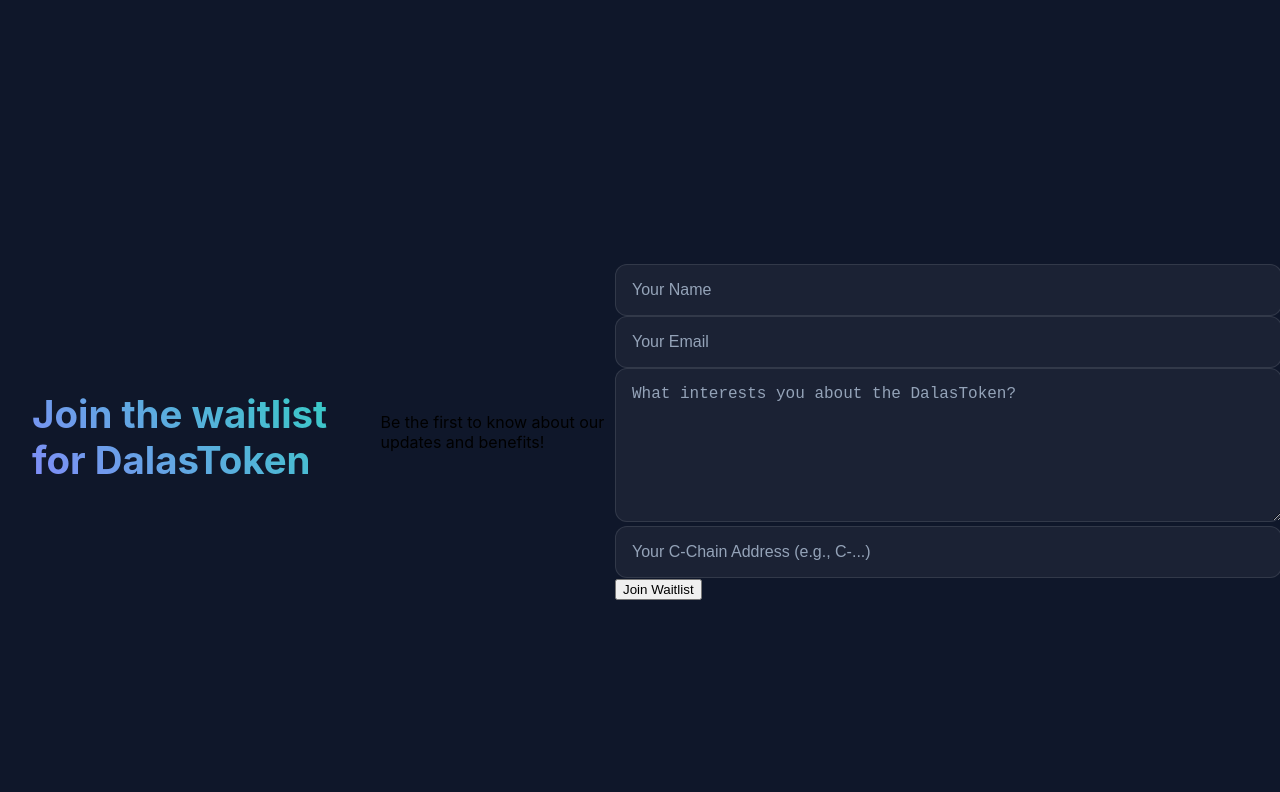
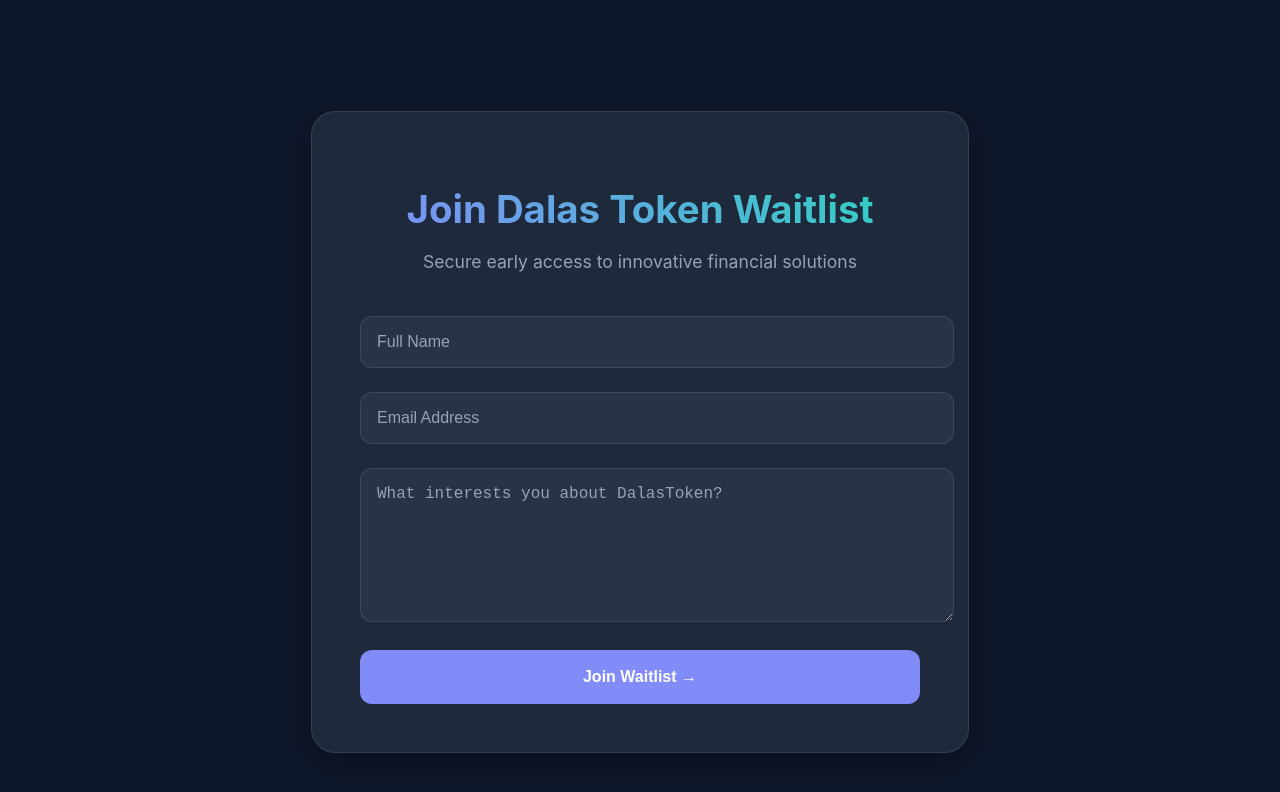
Before and after one commit to Dylan66/Token-Contract-for-Digital-Assets, a React (Create React App) app in the folder waitlist-landing-page/: page / in a window 1280 px wide. Shown: the top 792 px of the page. Built offline with nearby package versions, Linux system fonts and the light colour scheme.

Commit message:
update js

```diff
--- a/waitlist-landing-page/src/App.js
+++ b/waitlist-landing-page/src/App.js
@@ -2,114 +2,115 @@ import React, { useState } from "react";
 import "./App.css";
 
 function App() {
-  // State to hold form data
   const [formData, setFormData] = useState({
     name: "",
     email: "",
     interest: "",
-    cchainAddress: "",
   });
 
-  // State for form status and error messages
   const [status, setStatus] = useState({ success: null, message: "" });
+  const [isSubmitting, setIsSubmitting] = useState(false);
 
-  // Handle form input changes
   const handleChange = (e) => {
     setFormData({ ...formData, [e.target.name]: e.target.value });
   };
 
-  // Handle form submission
   const handleSubmit = async (e) => {
     e.preventDefault();
+    setIsSubmitting(true);
+    setStatus({ success: null, message: "" });
 
-    // Validate inputs before sending
-    if (!formData.name || !formData.email || !formData.cchainAddress) {
-      setStatus({ success: false, message: "Name, Email, and C-Chain Address are required." });
+    if (!formData.name || !formData.email) {
+      setStatus({ success: false, message: "Name and Email are required" });
+      setIsSubmitting(false);
       return;
     }
 
-    // Email validation
     const emailRegex = /^[^\s@]+@[^\s@]+\.[^\s@]+$/;
     if (!emailRegex.test(formData.email)) {
-      setStatus({ success: false, message: "Invalid email format." });
+      setStatus({ success: false, message: "Please enter a valid email" });
+      setIsSubmitting(false);
       return;
     }
 
-    // C-Chain Address validation (basic validation for non-empty and Avalanche address prefix)
-    const cChainRegex = /^C-/;
-    if (!cChainRegex.test(formData.cchainAddress)) {
-      setStatus({ success: false, message: "Invalid C-Chain address. It should start with 'C-'." });
-      return;
-    }
+    try {
+      // Simulate API call
+      await new Promise(resolve => setTimeout(resolve, 1000));
 
-    // Submit form data to backend
-    try {
-      const response = await fetch("https://script.google.com/macros/s/AKfycby49TB2fZ123RwDWXbtEzsKnGNWwGRyN8QcKb5TiIdqwy8er7O0oyocj-cwX1rOsbCG/exec", {
-        method: "POST",
-        headers: {
-          "Content-Type": "application/json",
-        },
-        body: JSON.stringify(formData),
+      setStatus({
+        success: true,
+        message: "Thank you! You've been added to the waitlist"
       });
-
-      if (!response.ok) {
-        throw new Error(`HTTP error! status: ${response.status}`);
-      }
-
-      const result = await response.json();
-      if (result.success) {
-        setStatus({ success: true, message: result.message });
-        setFormData({ name: "", email: "", interest: "", cchainAddress: "" }); // Resets the form
-      } else {
-        setStatus({ success: false, message: result.message });
-      }
+      setFormData({ name: "", email: "", interest: "" });
     } catch (error) {
-      console.error("Error submitting form:", error);
-      setStatus({ success: false, message: "An error occurred. Please try again." });
+      setStatus({
+        success: false,
+        message: "Submission failed. Please try again"
+      });
+    } finally {
+      setIsSubmitting(false);
     }
   };
 
   return (
     <div className="App">
-      <h1>Join the waitlist for DalasToken</h1>
-      <p>Be the first to know about our updates and benefits!</p>
+      <div className="container">
+        <header>
+          <h1>Join Dalas Token Waitlist</h1>
+          <p className="subtitle">
+            Secure early access to innovative financial solutions
+          </p>
+        </header>
+
         <form onSubmit={handleSubmit}>
+          <div className="form-group">
             <input
               type="text"
               name="name"
-          placeholder="Your Name"
+              placeholder="Full Name"
               value={formData.name}
               onChange={handleChange}
-          required
+              disabled={isSubmitting}
             />
+          </div>
+
+          <div className="form-group">
             <input
               type="email"
               name="email"
-          placeholder="Your Email"
+              placeholder="Email Address"
               value={formData.email}
               onChange={handleChange}
-          required
+              disabled={isSubmitting}
             />
+          </div>
+
+          <div className="form-group">
             <textarea
               name="interest"
-          placeholder="What interests you about the DalasToken?"
+              placeholder="What interests you about DalasToken?"
               value={formData.interest}
               onChange={handleChange}
-          rows="3"
+              rows="4"
+              disabled={isSubmitting}
             />
-        <input
-          type="text"
-          name="cchainAddress"
-          placeholder="Your C-Chain Address (e.g., C-...)"
-          value={formData.cchainAddress}
-          onChange={handleChange}
-          required
-        />
-        <button type="submit">Join Waitlist</button>
+          </div>
+
+          <button
+            type="submit"
+            className="cta-button"
+            disabled={isSubmitting}
+          >
+            {isSubmitting ? "Submitting..." : "Join Waitlist →"}
+          </button>
+
+          {status.message && (
+            <div className={`status ${status.success ? "success" : "error"}`}>
+              {status.message}
+            </div>
+          )}
         </form>
-      {status.message && (
-        <p style={{ color: status.success ? "green" : "red" }}>{status.message}</p>
-      )}
+      </div>
     </div>
   );
 }
```
Lines whose indentation alone changed are shown as unchanged.
